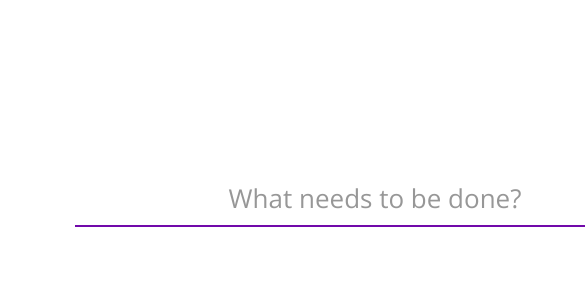
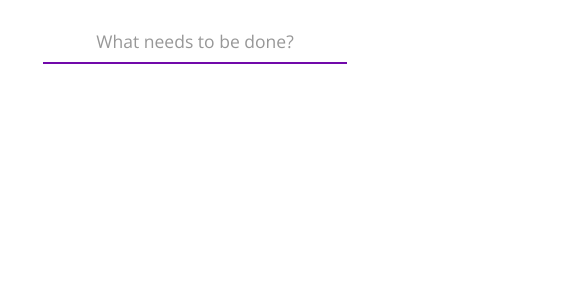
Before and after one commit to pvorona/todo-react, a React app: page / in a window 390 px wide. Shown: the top 300 px of the page, 585 px wide, since content can reach past the window. Built offline with nearby package versions, Linux system fonts and the light colour scheme.

Commit message:
responsive

```diff
--- a/index.html
+++ b/index.html
@@ -2,6 +2,7 @@
 <html>
   <head>
     <title>Sample App</title>
+    <meta name="viewport" content="width=device-width, initial-scale=1">
     <link href="https://fonts.googleapis.com/css?family=Open+Sans" rel="stylesheet" type="text/css">
   </head>
   <body>
--- a/src/styles/input/input.scss
+++ b/src/styles/input/input.scss
@@ -7,7 +7,7 @@
   background-color: transparent;
   color: $g-color-text-primary;
   padding: 11px 55px 11px 15px;
-  font-size: 20px;
+  font-size: 3.5vmin;
   flex: 1;
 
   &::selection {
@@ -109,10 +109,16 @@
     }
   }
 
-  &__check {
+  &__toggle {
     @extend %c-input__control;
+    right: 26px;
 
     &:hover {
+      visibility: visible;
+      color: $g-color-secondary;
+    }
+
+    .c-input:hover + & {
       visibility: visible;
     }
 
--- a/src/styles/styles.scss
+++ b/src/styles/styles.scss
@@ -26,7 +26,7 @@ ul {
 }
 
 .l-content {
-  margin-top: 20vh;
+  margin-top: calc(20vw - 60px);
 }
 
 @keyframes a-fade-in {
--- a/src/styles/typography/typography.scss
+++ b/src/styles/typography/typography.scss
@@ -1,3 +1,3 @@
 .text-big {
-  font-size: 26px;
+  font-size: 4.5vmin;
 }
--- a/src/todo/NewTodo.js
+++ b/src/todo/NewTodo.js
@@ -5,14 +5,14 @@ import { addTodo } from './todos/todo.creators'
 import { changeNewTodo, clearNewTodo } from './new-todo/new-todo.creators'
 import { getNewTodo } from './todo.selectors'
 
-const NewTodo = ({onKeyPress, onChange, clearNewTodo, value}) =>
+const NewTodo = ({onKeyDown, onChange, clearNewTodo, value}) =>
   <div style={{position: 'relative'}}>
     <TextInput
       placeholder='What needs to be done?'
       className='new-todo'
       autoComplete="off"
       value={value}
-      onKeyPress={onKeyPress}
+      onKeyDown={onKeyDown}
       onChange={onChange}
     />
     <button
@@ -22,8 +22,11 @@ const NewTodo = ({onKeyPress, onChange, clearNewTodo, value}) =>
   </div>
 
 const mapDispatchToProps = (dispatch) => ({
-  onKeyPress (e) {
-    if (e.which === 13 && e.target.value) {
+  onKeyDown (e) {
+    if (e.keyCode === 27) {
+      dispatch(clearNewTodo())
+    }
+    if (e.keyCode === 13 && e.target.value) {
       dispatch(addTodo({title: e.target.value}))
       dispatch(clearNewTodo())
     }
--- a/src/todo/TodoList.js
+++ b/src/todo/TodoList.js
@@ -14,6 +14,7 @@ const mapTodos = ({todos, changeTodo, removeTodo}) =>
         className='c-input c-input--animated-shadow c-input--animated-border-1'
         onChange={changeTodo.bind(this, i)}
         value={todo.title}
+        onDbClick={() => console.log('lol')}
       />
       <div
         className="c-input__remove"
--- a/src/todo/todo.scss
+++ b/src/todo/todo.scss
@@ -6,7 +6,8 @@
   transition-property: opacity;
   position: relative;
   display: flex;
-  width: 750px;
+  max-width: 750px;
+  width: calc(100vw - 10px);
 
   @extend .c-input;
   @extend .c-input--animated-shadow;
```
